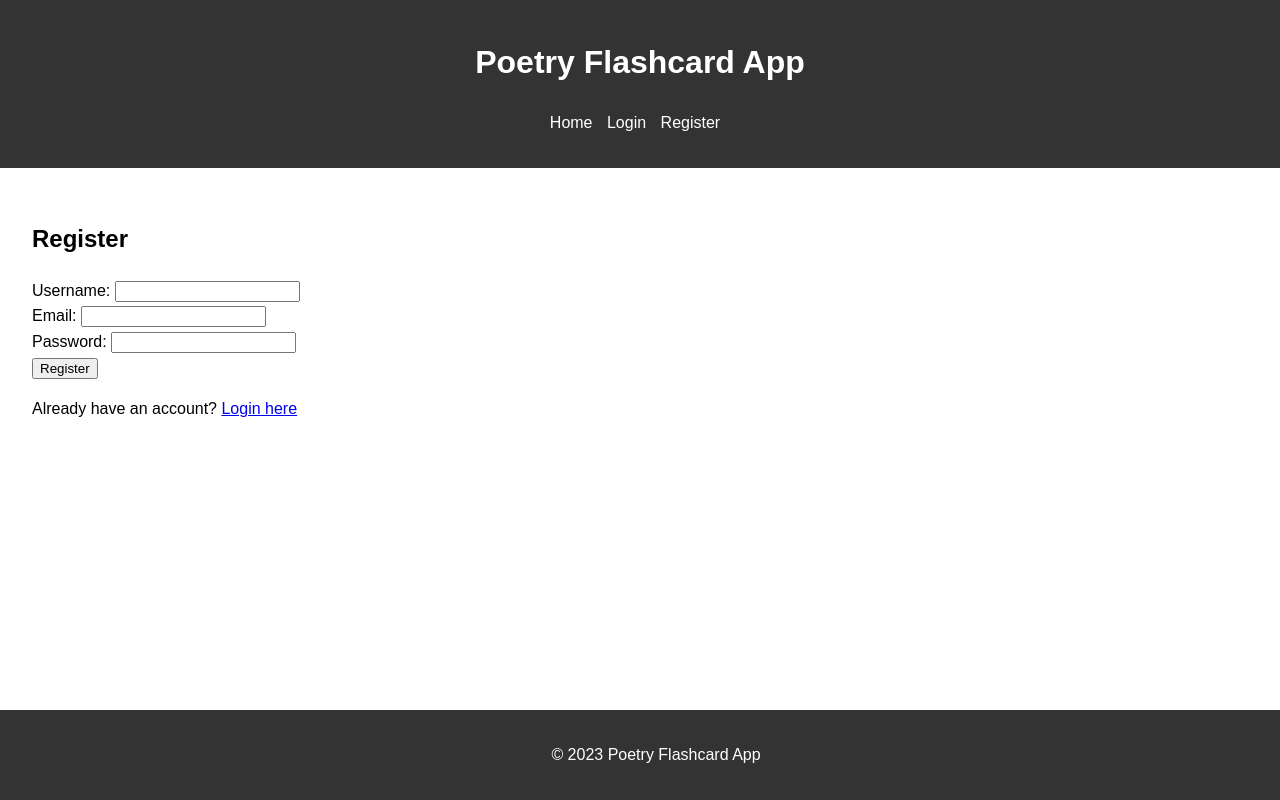
After one commit to riaz/FlashCards, a Flask app: page /register in a window 1280 px wide. The commit adds this page. Run offline with Flask 3, Linux system fonts and the light colour scheme.

Commit message:
Checkpoint before revert - Implement user authentication and personalized flashcard sets

```diff
--- a/main.py
+++ b/main.py
@@ -1,14 +1,23 @@
 import os
-from flask import Flask, request, jsonify, render_template, redirect, url_for
+from flask import Flask, request, jsonify, render_template, redirect, url_for, flash
 from werkzeug.utils import secure_filename
-from models import db, Flashcard
+from werkzeug.security import generate_password_hash, check_password_hash
+from models import db, Flashcard, User
 from document_processor import process_document
 from config import Config
+from flask_login import LoginManager, login_user, login_required, logout_user, current_user
 
 app = Flask(__name__)
 app.config.from_object(Config)
 
 db.init_app(app)
+login_manager = LoginManager()
+login_manager.init_app(app)
+login_manager.login_view = 'login'
+
+@login_manager.user_loader
+def load_user(user_id):
+    return User.query.get(int(user_id))
 
 with app.app_context():
     db.create_all()
@@ -20,7 +29,49 @@ def allowed_file(filename):
 def index():
     return render_template('index.html')
 
+@app.route('/register', methods=['GET', 'POST'])
+def register():
+    if request.method == 'POST':
+        username = request.form['username']
+        email = request.form['email']
+        password = request.form['password']
+
+        user = User.query.filter_by(username=username).first()
+        if user:
+            flash('Username already exists')
+            return redirect(url_for('register'))
+
+        new_user = User(username=username, email=email, password=generate_password_hash(password, method='sha256'))
+        db.session.add(new_user)
+        db.session.commit()
+
+        return redirect(url_for('login'))
+
+    return render_template('register.html')
+
+@app.route('/login', methods=['GET', 'POST'])
+def login():
+    if request.method == 'POST':
+        username = request.form['username']
+        password = request.form['password']
+
+        user = User.query.filter_by(username=username).first()
+        if user and check_password_hash(user.password, password):
+            login_user(user)
+            return redirect(url_for('index'))
+        else:
+            flash('Invalid username or password')
+
+    return render_template('login.html')
+
+@app.route('/logout')
+@login_required
+def logout():
+    logout_user()
+    return redirect(url_for('index'))
+
 @app.route('/upload', methods=['POST'])
+@login_required
 def upload_file():
     if 'file' not in request.files:
         return jsonify({'error': 'No file part'}), 400
@@ -30,10 +81,11 @@ def upload_file():
     if file and allowed_file(file.filename):
         filename = secure_filename(file.filename)
         file_path = os.path.join(app.config['UPLOAD_FOLDER'], filename)
+        os.makedirs(os.path.dirname(file_path), exist_ok=True)
         file.save(file_path)
         flashcards = process_document(file_path)
         for card in flashcards:
-            new_flashcard = Flashcard(title=card['title'], content=card['content'])
+            new_flashcard = Flashcard(title=card['title'], content=card['content'], user_id=current_user.id)
             db.session.add(new_flashcard)
         db.session.commit()
         os.remove(file_path)  # Remove the file after processing
@@ -41,13 +93,15 @@ def upload_file():
     return jsonify({'error': 'File type not allowed'}), 400
 
 @app.route('/flashcards')
+@login_required
 def get_flashcards():
-    flashcards = Flashcard.query.all()
+    flashcards = Flashcard.query.filter_by(user_id=current_user.id).all()
     return render_template('flashcards.html', flashcards=flashcards)
 
 @app.route('/flashcard/<int:id>', methods=['GET'])
+@login_required
 def get_flashcard(id):
-    flashcard = Flashcard.query.get_or_404(id)
+    flashcard = Flashcard.query.filter_by(id=id, user_id=current_user.id).first_or_404()
     return jsonify({
         'id': flashcard.id,
         'title': flashcard.title,
@@ -57,22 +111,25 @@ def get_flashcard(id):
     })
 
 @app.route('/flashcard/<int:id>', methods=['DELETE'])
+@login_required
 def delete_flashcard(id):
-    flashcard = Flashcard.query.get_or_404(id)
+    flashcard = Flashcard.query.filter_by(id=id, user_id=current_user.id).first_or_404()
     db.session.delete(flashcard)
     db.session.commit()
     return jsonify({'message': 'Flashcard deleted successfully'}), 200
 
 @app.route('/flashcard/<int:id>/like', methods=['POST'])
+@login_required
 def like_flashcard(id):
-    flashcard = Flashcard.query.get_or_404(id)
+    flashcard = Flashcard.query.filter_by(id=id, user_id=current_user.id).first_or_404()
     flashcard.likes += 1
     db.session.commit()
     return jsonify({'likes': flashcard.likes})
 
 @app.route('/flashcard/<int:id>/dislike', methods=['POST'])
+@login_required
 def dislike_flashcard(id):
-    flashcard = Flashcard.query.get_or_404(id)
+    flashcard = Flashcard.query.filter_by(id=id, user_id=current_user.id).first_or_404()
     flashcard.dislikes += 1
     db.session.commit()
     return jsonify({'dislikes': flashcard.dislikes})
--- a/pyproject.toml
+++ b/pyproject.toml
@@ -12,6 +12,7 @@ flask = "^3.0.3"
 pypdf2 = "^3.0.1"
 markdown = "^3.7"
 psycopg2-binary = "^2.9.9"
+flask-login = "^0.6.3"
 
 
 [build-system]
--- a/templates/base.html
+++ b/templates/base.html
@@ -12,11 +12,26 @@
         <nav>
             <ul>
                 <li><a href="{{ url_for('index') }}">Home</a></li>
-                <li><a href="{{ url_for('get_flashcards') }}">Flashcards</a></li>
+                {% if current_user.is_authenticated %}
+                    <li><a href="{{ url_for('get_flashcards') }}">My Flashcards</a></li>
+                    <li><a href="{{ url_for('logout') }}">Logout</a></li>
+                {% else %}
+                    <li><a href="{{ url_for('login') }}">Login</a></li>
+                    <li><a href="{{ url_for('register') }}">Register</a></li>
+                {% endif %}
             </ul>
         </nav>
     </header>
     <main>
+        {% with messages = get_flashed_messages() %}
+            {% if messages %}
+                <div class="flashes">
+                    {% for message in messages %}
+                        <div class="flash-message">{{ message }}</div>
+                    {% endfor %}
+                </div>
+            {% endif %}
+        {% endwith %}
         {% block content %}{% endblock %}
     </main>
     <footer>
--- /dev/null
+++ b/templates/register.html
@@ -0,0 +1,21 @@
+{% extends "base.html" %}
+
+{% block content %}
+<h2>Register</h2>
+<form method="POST" action="{{ url_for('register') }}">
+    <div>
+        <label for="username">Username:</label>
+        <input type="text" id="username" name="username" required>
+    </div>
+    <div>
+        <label for="email">Email:</label>
+        <input type="email" id="email" name="email" required>
+    </div>
+    <div>
+        <label for="password">Password:</label>
+        <input type="password" id="password" name="password" required>
+    </div>
+    <button type="submit">Register</button>
+</form>
+<p>Already have an account? <a href="{{ url_for('login') }}">Login here</a></p>
+{% endblock %}
```
Also changed, not shown: models.py (+12 -2 lines), templates/login.html (added, +17 -0 lines), 1 other file.
